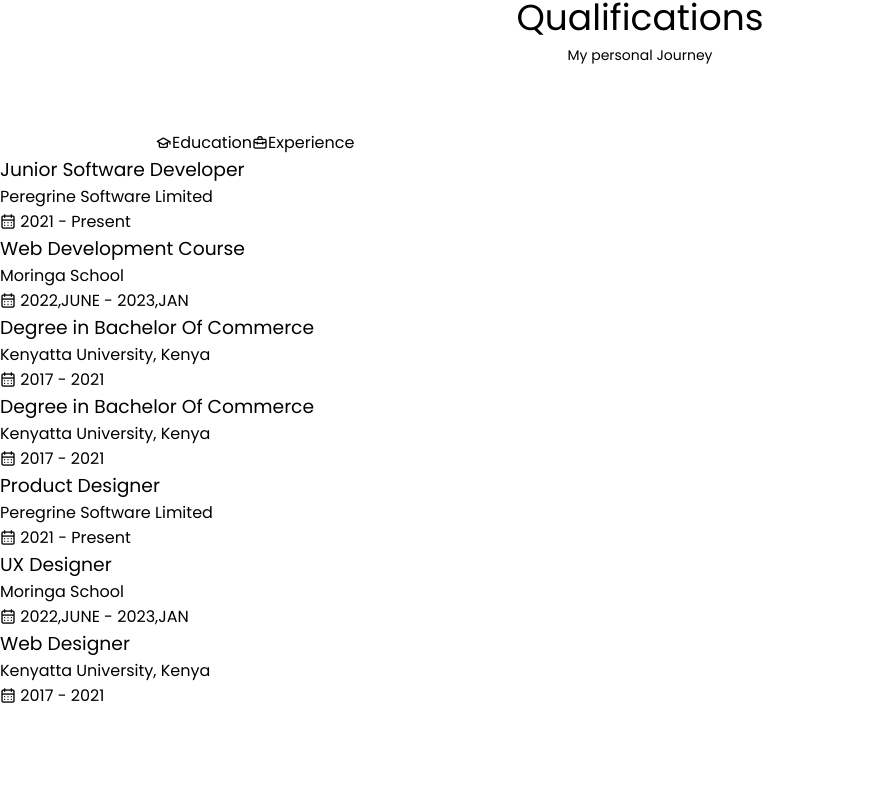
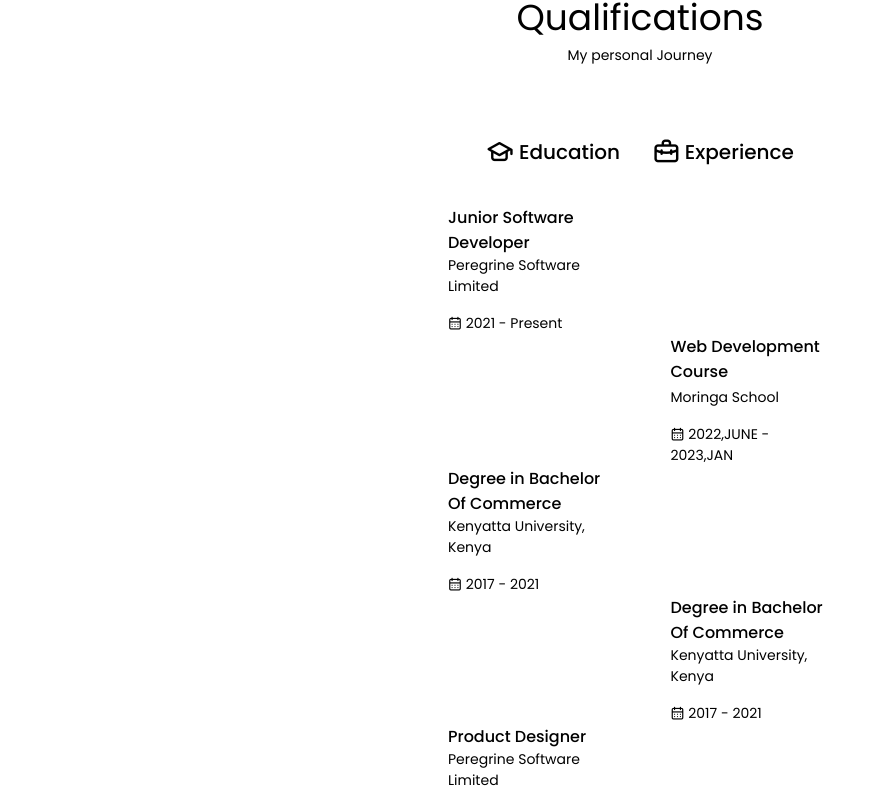
Before and after one commit to Rlynette/Personal-portfolio, a React (Create React App) app in the folder personal-portfolio/: page / in a window 1280 px wide. Shown: the part 2533-3340 px from the top of the page, without its empty margins (0-884 px from the left). Before the commit the page ends 3273 px from the top, so only its background shows below. Built offline with nearby package versions, Linux system fonts and the light colour scheme.

Commit message:
style qualification component

```diff
--- a/personal-portfolio/src/components/qualification/Qualification.jsx
+++ b/personal-portfolio/src/components/qualification/Qualification.jsx
@@ -1,7 +1,13 @@
-import React from 'react';
+import React, { useState } from "react";
 import "./qualification.css";
 
 const Qualification = () => {
+  const [toggleState, setToggleState] = useState(1);
+
+    const toggleTab = (index) => {
+        setToggleState(index);
+    };
+
   return (
    <section className="qualification section">
     <h2 className="section__title">Qualifications</h2>
@@ -9,21 +15,39 @@
 
     <div className="qualification__container container">
       <div className="qualification__tabs">
-        <div className="qualification__button qualification__active button--flex">
-          <i className="uil uil-graduation-cap qualification__icon"></i>
+      <div className={
+            toggleState === 1 ?
+              "qualification__button qualification__active button--flex"
+              :  "qualification__button button--flex"
+               }
+               onClick={() => toggleTab(1)}
+               >
+                  <i className="uil uil-graduation-cap
+                  qualification__icon"></i>
                    Education
                    </div>
 
-
-         <div className="qualification__button button--flex">
-          <i className="uil uil-briefcase-alt qualification__icon"></i>
+         <div className={
+            toggleState === 2 ?
+              "qualification__button qualification__active button--flex" :
+               "qualification__button button--flex"
+               }
+               onClick={() => toggleTab(2)}
+               >
+                 <i className="uil uil-briefcase-alt
+                 qualification__icon"></i>
                   Experience
-        </div>
                   </div>
                 </div>
 
     <div className="qualification__sections">
-        <div className="qualification__content qualification__content active">
+        <div
+           className={
+            toggleState === 1 ?
+              "qualification__content qualification__content-active" :
+               "qualification__content"
+               }>
+
             <div className="qualification__data">
                 <div>
                    <h3 className="qualification__title">Junior Software Developer</h3>
@@ -93,7 +117,11 @@
             </div>
         </div>
 
-        <div className="qualification__content">
+        <div className={
+            toggleState === 2 ?
+              "qualification__content qualification__content-active" :
+               "qualification__content"
+               }>
             <div className="qualification__data">
                 <div>
                    <h3 className="qualification__title">Product Designer</h3>
@@ -145,6 +173,7 @@
             </div>
         </div>
       </div>
+    </div>
  </section>
   )
 }
--- a/personal-portfolio/src/components/qualification/qualification.css
+++ b/personal-portfolio/src/components/qualification/qualification.css
@@ -0,0 +1,116 @@
+.qualification__container {
+    max-width: 768px;
+}
+
+.qualification__tabs {
+    display: flex;
+    justify-content: center;
+    margin-bottom: var(--mb-2);
+}
+
+.qualification__button {
+    font-size: var(--h3-font-size);
+    font-weight: var(--font-medium);
+    color: var(--title-color);
+    margin: 0 var(--mb-1);
+    cursor: pointer;
+
+}
+
+.qualification__button:hover {
+    color: var(--title-color-dark);
+}
+
+.qualification__icon {
+    font-size: 1.8rem;
+    margin-right: var(--mb-0-25);
+}
+
+.qualification__active {
+    color: var(--title-color-dark);
+}
+
+.qualification__sections {
+    display: grid;
+    grid-template-columns: 0.5fr;
+    justify-content: center
+}
+
+/* .qualification__content {
+    display: none;
+} */
+
+ .qualification__content-active {
+    display: block;
+ }
+
+ .qualification__data {
+    display: grid;
+    grid-template-columns: 1fr max-content 1fr;
+    column-gap: 1.5rem;
+ }
+
+ .qualification__title {
+    font-size: var(--normal-font-size);
+    font-weight: var(--font-medium);
+ }
+
+ .qualification__subtitle {
+    display: inline-block;
+    font-size: var(--small-font-size);
+    margin-bottom: var(--mb-1);
+ }
+
+ .qualification__calendar {
+    font-size: var(--small-font-size);
+ }
+
+.qualification__rounder {
+    display: inline-block;
+    width: 13px;
+    height: 13px;
+    background-color: var(--text-color);
+    border-radius: 50%;
+}
+
+.qualification__line {
+    display: block;
+    width: 1px;
+    height: 100%;
+    background-color: var(--text-color);
+    transform: translate(6px, -7px);
+}
+
+/* BREAKPOINTS */
+/* For large devices */
+@media screen and (max-width: 992px) {
+   .qualification__container {
+    margin-left: auto;
+    margin-right: auto;
+   }
+}
+
+/* For medium devices */
+@media screen and (max-width: 768px) {
+.qualification__container {
+    margin-left: var(--mb-1-5);
+    margin-right: var(--mb-1-5);
+}
+}
+
+@media screen and (max-width: 576px) {
+    .qualification__sections {
+        grid-template-columns: initial;
+    }
+
+    .qualification__button {
+        margin: 0 var(--mb-0-75);
+    }
+}
+
+/* For small devices */
+@media screen and (max-width: 350px) {
+ .qualification__data {
+    gap: 0.5rem;
+ }
+}
```
Lines whose indentation alone changed are shown as unchanged.
